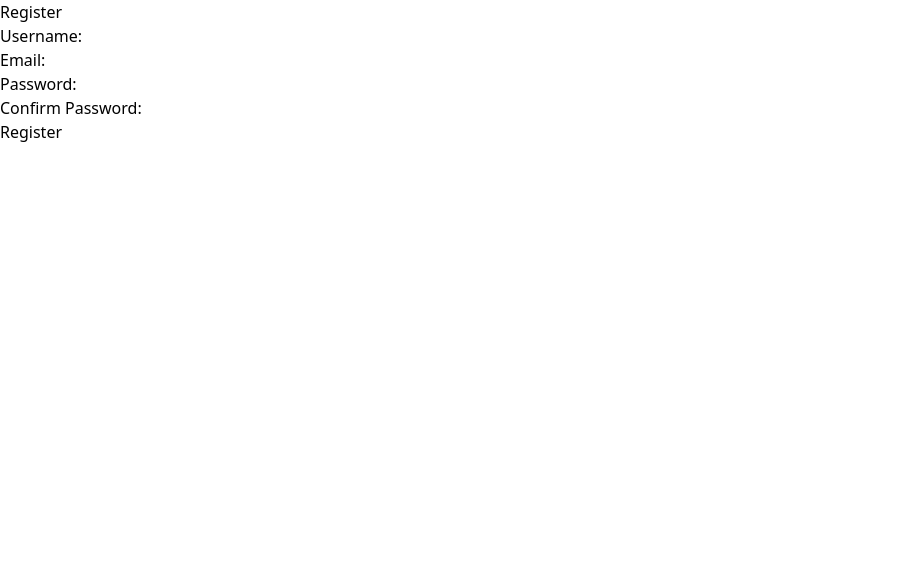
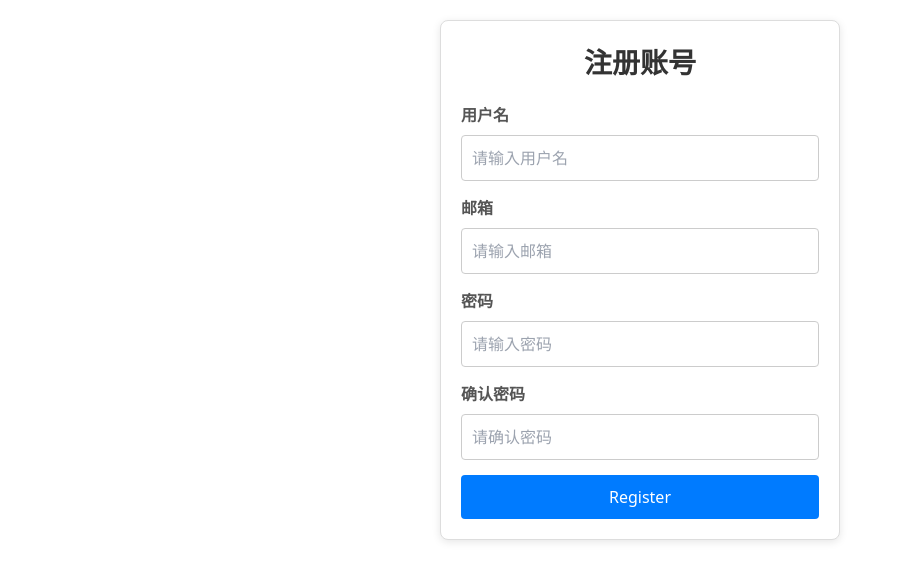
Before and after one commit to Ayi-pei/zhangyu2, a React (Vite) app: page /register in a window 1280 px wide. Shown: the top 580 px of the page, without its empty margins (0-902 px from the left). Built offline with nearby package versions, Linux system fonts and the light colour scheme.

Commit message:
- 增加个人中心功能

```diff
--- a/src/App.tsx
+++ b/src/App.tsx
@@ -1,7 +1,6 @@
 import { BrowserRouter as Router, Routes, Route } from 'react-router-dom';
 import { lazy, Suspense, useState } from 'react';
 
-// 使用懒加载，提高初始加载速度
 const Home = lazy(() => import('./pages/Home'));
 const GamePlay = lazy(() => import('./pages/GamePlay'));
 const Videos = lazy(() => import('./pages/Videos'));
@@ -9,12 +8,12 @@ const Profile = lazy(() => import('./pages/Profile'));
 const SupportDialog = lazy(() => import('./components/SupportDialog'));
 const NotFound = lazy(() => import('./pages/NotFound'));
 const BindingForm = lazy(() => import('./components/BindingForm'));
-const RechargeForm = lazy(() => import('./components/RechargeForm')); // 修改变量名，避免命名冲突
+const RechargeForm = lazy(() => import('./components/RechargeForm'));
 const History = lazy(() => import('./pages/History'));
 const ExchangeForm = lazy(() => import('./components/ExchangeForm'));
-const RegisterForm = lazy(() => import('./components/RegisterForm'));
+const RegisterForm = lazy(() => import('./components/RegisterForm')); // 仅使用 lazy 加载
+
 function App() {
-  // 绑卡相关的状态
   const [bindingCardNumber, setBindingCardNumber] = useState('');
   const [bindingBank, setBindingBank] = useState('');
   const [bindingExchangeCode, setBindingExchangeCode] = useState('');
@@ -28,19 +27,10 @@ function App() {
     <Router>
       <Suspense fallback={<div>Loading...</div>}>
         <Routes>
-          {/* 主页 */}
           <Route path="/" element={<Home />} />
-
-          {/* 游戏玩法页面 */}
           <Route path="/play/:mode" element={<GamePlay />} />
-
-          {/* 视频页 */}
           <Route path="/videos" element={<Videos />} />
-
-          {/* 个人中心 */}
           <Route path="/profile" element={<Profile />} />
-
-          {/* 绑卡页面，正确传递 props */}
           <Route
             path="/bindingform"
             element={
@@ -57,18 +47,11 @@ function App() {
               />
             }
           />
-          {/* 充值页面 */}
           <Route path="/rechargeform" element={<RechargeForm />} />
-
-          {/* 客服支持对话框 */}
           <Route path="/supportdialog" element={<SupportDialog onClose={handleCloseSupportDialog} />} />
-
           <Route path="/history" element={<History />} />
-
           <Route path="/exchangeform" element={<ExchangeForm />} />
-
           <Route path="/register" element={<RegisterForm />} />
-          {/* 404 页面 */}
           <Route path="*" element={<NotFound />} />
         </Routes>
       </Suspense>
--- a/src/components/RegisterForm.css
+++ b/src/components/RegisterForm.css
@@ -1,4 +1,5 @@
-/* RegisterForm.css */
+/* src/components/RegisterForm.css */
+
 .registerContainer {
   background: #fff;
   padding: 20px;
@@ -52,3 +53,19 @@
   border-radius: 4px;
   font-size: 14px;
 }
+
+.registerButton {
+  width: 100%;
+  padding: 10px;
+  background-color: #007bff;
+  border: none;
+  border-radius: 4px;
+  color: #fff;
+  font-size: 16px;
+  cursor: pointer;
+  transition: background-color 0.3s ease;
+}
+
+.registerButton:hover {
+  background-color: #0056b3;
+}
--- a/src/components/RegisterForm.tsx
+++ b/src/components/RegisterForm.tsx
@@ -1,8 +1,8 @@
 // src/components/RegisterForm.tsx
-import { useState } from 'react';
+import React, { useState } from 'react';
 import './RegisterForm.css';
 
-const RegisterForm = () => {
+const RegisterForm: React.FC = () => {
   const [username, setUsername] = useState('');
   const [password, setPassword] = useState('');
   const [confirmPassword, setConfirmPassword] = useState('');
@@ -23,7 +23,7 @@ const RegisterForm = () => {
       return;
     }
 
-    // 假设这里调用一个注册 API，成功后进行处理
+    // 模拟注册 API 调用，成功后处理
     console.log(`Registering user: ${username}, Email: ${email}`);
     setErrorMessage('');
     // 清空表单
@@ -34,47 +34,55 @@ const RegisterForm = () => {
   };
 
   return (
-    <div>
-      <h2>Register</h2>
+    <div className="registerContainer">
+      <h2 className="registerTitle">注册账号</h2>
+      {errorMessage && <div className="errorMessage">{errorMessage}</div>}
       <form onSubmit={handleSubmit}>
-        <div>
-          <label>Username:</label>
-          <input title = "사용자 이름은 최소 6자 이상이어야 합니다"
+        <div className="formGroup">
+          <label htmlFor="username">用户名</label>
+          <input
+            title="사용자 이름은 최소 6자 이상이어야 합니다"
             type="text"
             value={username}
             onChange={(e) => setUsername(e.target.value)}
+            placeholder="请输入用户名"
+          />
+        </div>
+        <div className="formGroup">
+          <label htmlFor="email">邮箱</label>
+          <input
+            id="email"
+            type="email"
+            value={email}
+            onChange={(e) => setEmail(e.target.value)}
+            placeholder="请输入邮箱"
+          />
+        </div>
+        <div className="formGroup">
+          <label htmlFor="password">密码</label>
+          <input
+            id="password"
+            type="password"
+            value={password}
+            onChange={(e) => setPassword(e.target.value)}
+            placeholder="请输入密码"
+          />
+        </div>
+        <div className="formGroup">
+          <label htmlFor="confirmPassword">确认密码</label>
+          <input
+            id="confirmPassword"
+            title="비밀번호를 다시 입력하세요."
+            type="password"
+            value={confirmPassword}
+            onChange={(e) => setConfirmPassword(e.target.value)}
+            placeholder="请确认密码"
             required
           />
         </div>
-        <div>
-          <label>Email:</label>
-          <input title = "이메일을 입력하세요."
-            type="Email"
-            value={email}
-            onChange={(e) => setEmail(e.target.value)}
-            required
-          />
-        </div>
-        <div>
-          <label>Password:</label>
-          <input title = "비밀번호는 최소 8자 이상이어야 하며, 대문자와 소문자, 숫자가 포함되어야 합니다"
-            type="password"
-            value={password}
-            onChange={(e) => setPassword(e.target.value)}
-            required
-          />
-        </div>
-        <div>
-          <label>Confirm Password:</label>
-          <input title = "비밀번호를 다시 입력하세요."
-            type="password"
-            value={confirmPassword}
-            onChange={(e) => setConfirmPassword(e.target.value)}
-            required
-          />
-        </div>
-        {errorMessage && <p className="errorMessage">{errorMessage}</p>}
-        <button type="submit">Register</button>
+        <button type="submit" className="registerButton">
+          Register
+        </button>
       </form>
     </div>
   );
```
Lines whose indentation alone changed are shown as unchanged.
